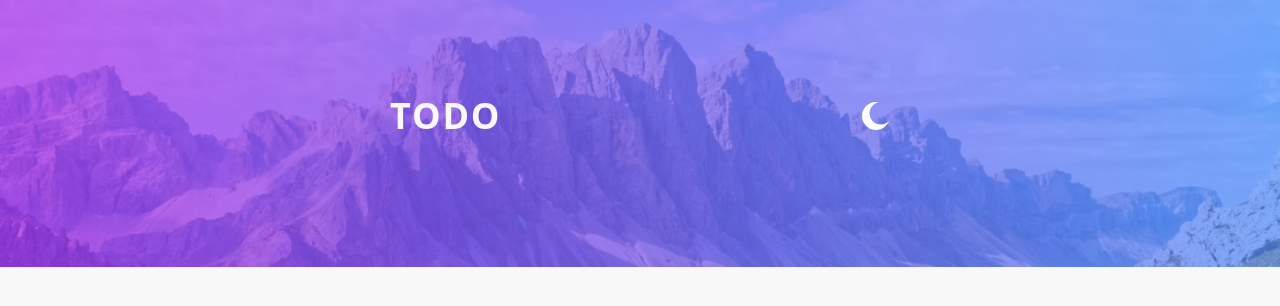
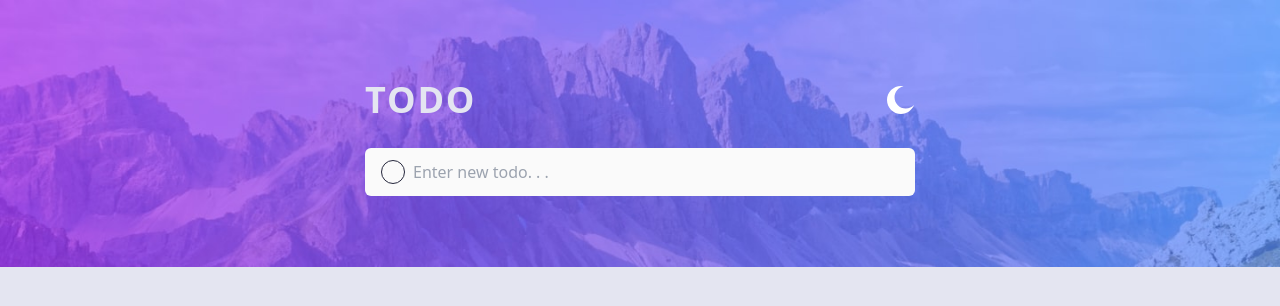
Before and after one commit to Rr-sobusy/todo-frontend-mentor, a React (Vite) app: page / in a window 1280 px wide. Shown: the top 306 px of the page. Built offline with nearby package versions, Linux system fonts and the light colour scheme.

Commit message:
fix container

```diff
--- a/src/components/MainContainer.tsx
+++ b/src/components/MainContainer.tsx
@@ -16,7 +16,7 @@ const MainContainer = ({ isDarkMode, toggleTheme }: MainContainerProps) => {
   const Icon = isDarkMode ? Sun : Moon
 
   return (
-    <div className="w-[85%] md:max-w-[500px] mx-auto absolute top-[6rem]">
+    <div className="w-[90%] md:max-w-[550px] mx-auto absolute top-[5rem]">
 
       {/* **** Header ***** */}
       <div className="flex justify-between items-center">
@@ -25,6 +25,13 @@ const MainContainer = ({ isDarkMode, toggleTheme }: MainContainerProps) => {
       </div>
 
       {/******** Add todo input ****** */}
+      <div className={`mt-7 h-12 pl-4 flex relative gap-3 items-center rounded-md`}>
+        <div className={`h-6 w-6 rounded-full absolute z-20 border ${isDarkMode ? 'border-backgroundAccent' : 'border-foregroundAccent'}`}></div>
+        <input placeholder='Enter new todo. . .' className={`absolute rounded-md left-0 h-full w-full pl-12 z-10 top-0 ${isDarkMode ? 'bg-foregroundAccent' : 'bg-backgroundAccent'}`} type="text" />
+      </div>
+
+      {/* ****** Todo Container ******/}
+      <SimpleBar></SimpleBar>
     </div>
   )
 }
--- a/tailwind.config.js
+++ b/tailwind.config.js
@@ -7,8 +7,10 @@ export default {
   theme: {
     extend: {
       colors : {
-         background : "#F8F8F8",
-         foreground : "#272727"
+         background : "#E4E5F1",
+         backgroundAccent: "#FAFAFA",
+         foreground : "#272727",
+         foregroundAccent: "#25273C"
       }
     },
   },
```
